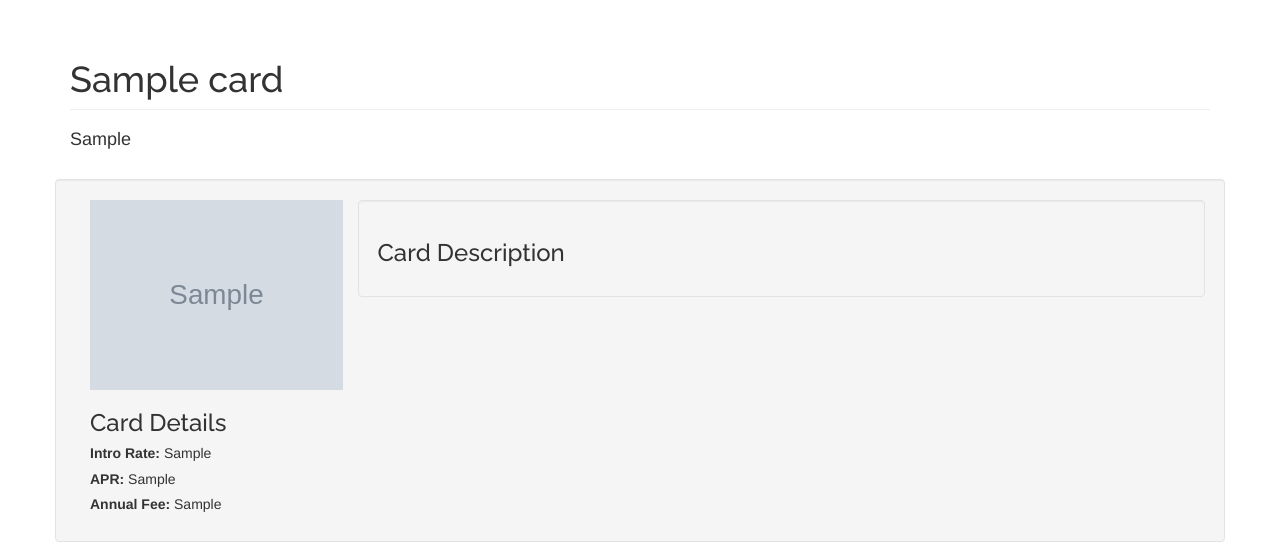
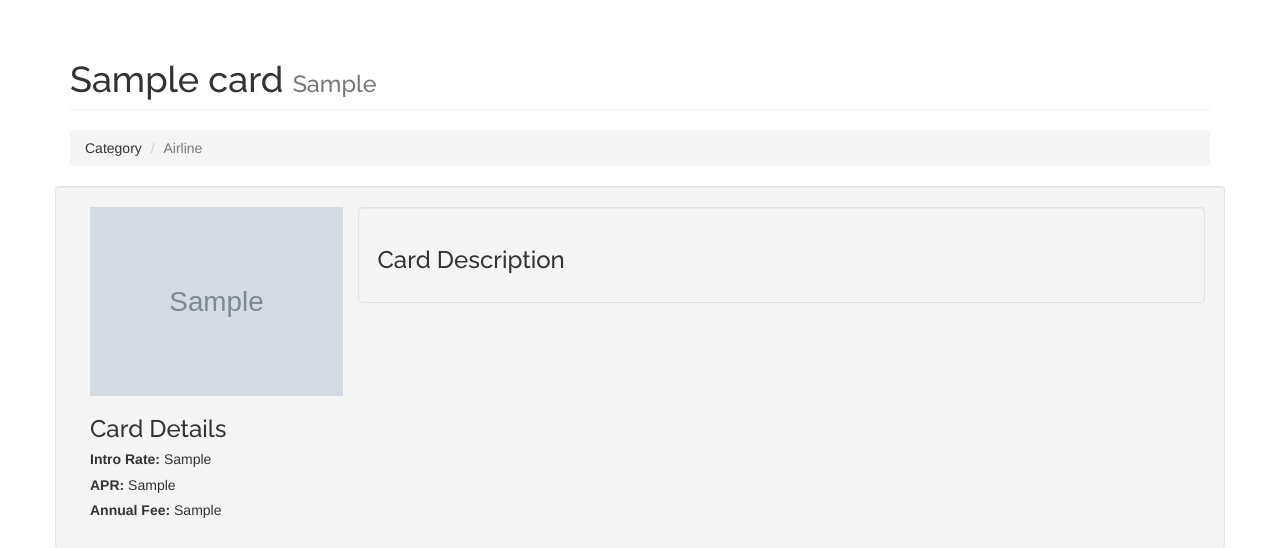
Before and after one commit to bad6e/credit_cards, a Rails app: page /cards/1 in a window 1280 px wide. Shown: the part 72-620 px from the top of the page. Run offline with Rails 7, Linux system fonts and the light colour scheme; data comes from the database, SQL or seed files in the repository; tables that the repository leaves empty hold one stand-in row (values such as "Sample post"); grey boxes marked "Sample" are stand-in pictures; style sheets or scripts are compiled from the project's sources; some libraries are stand-ins or nearby versions.

Commit message:
Update show page to show category

```diff
--- a/app/controllers/cards_controller.rb
+++ b/app/controllers/cards_controller.rb
@@ -1,7 +1,7 @@
 class CardsController < ApplicationController
   def show
     @card = Card.find(params[:id])
-    @related_card = Card.find(params[:id]).parse_name
+    @category_name = Card.find(params[:id]).parse_name
     category = Card.find(params[:id]).categories
     @featured_cards = category.first.cards.limit(4).order("RANDOM()")
   end
--- a/app/views/cards/show.html.erb
+++ b/app/views/cards/show.html.erb
@@ -3,8 +3,12 @@
     <!-- Page Heading -->
     <div class="row">
       <div class="col-lg-12">
-        <h1 class="page-header"><%= @card.name %></h1>
-        <h4 class="page-header-annual-fee"><%= @card.annual_fee %></h4>
+        <h1 class="page-header"><%= @card.name %>
+          <small><%= @card.annual_fee %></small></h1>
+        <ol class="breadcrumb">
+          <li>Category</li>
+          <li class="active"><%= @category_name %></li>
+        </ol>
       </div>
     </div>
     <!-- /.row -->
@@ -32,7 +36,7 @@
     <!-- Related Cards Row -->
     <div class="row">
       <div class="col-lg-12">
-          <h3 class="page-header related-card-header">Related <%= @related_card%> Cards</h3>
+          <h3 class="page-header related-card-header">Related <%= @category_name%> Cards</h3>
       </div>
       <% @featured_cards.each do |card| %>
       <div class="related-cards">
```
